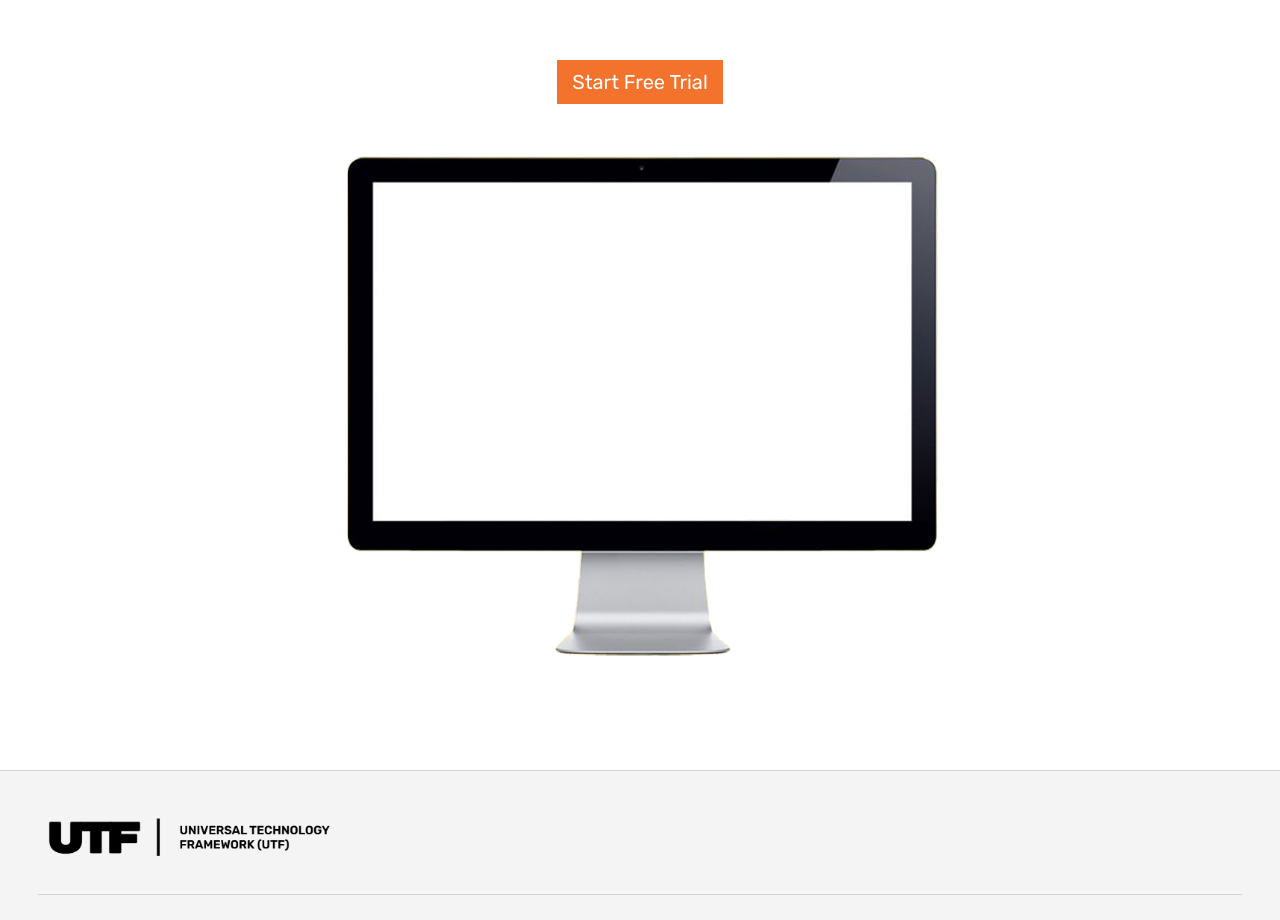
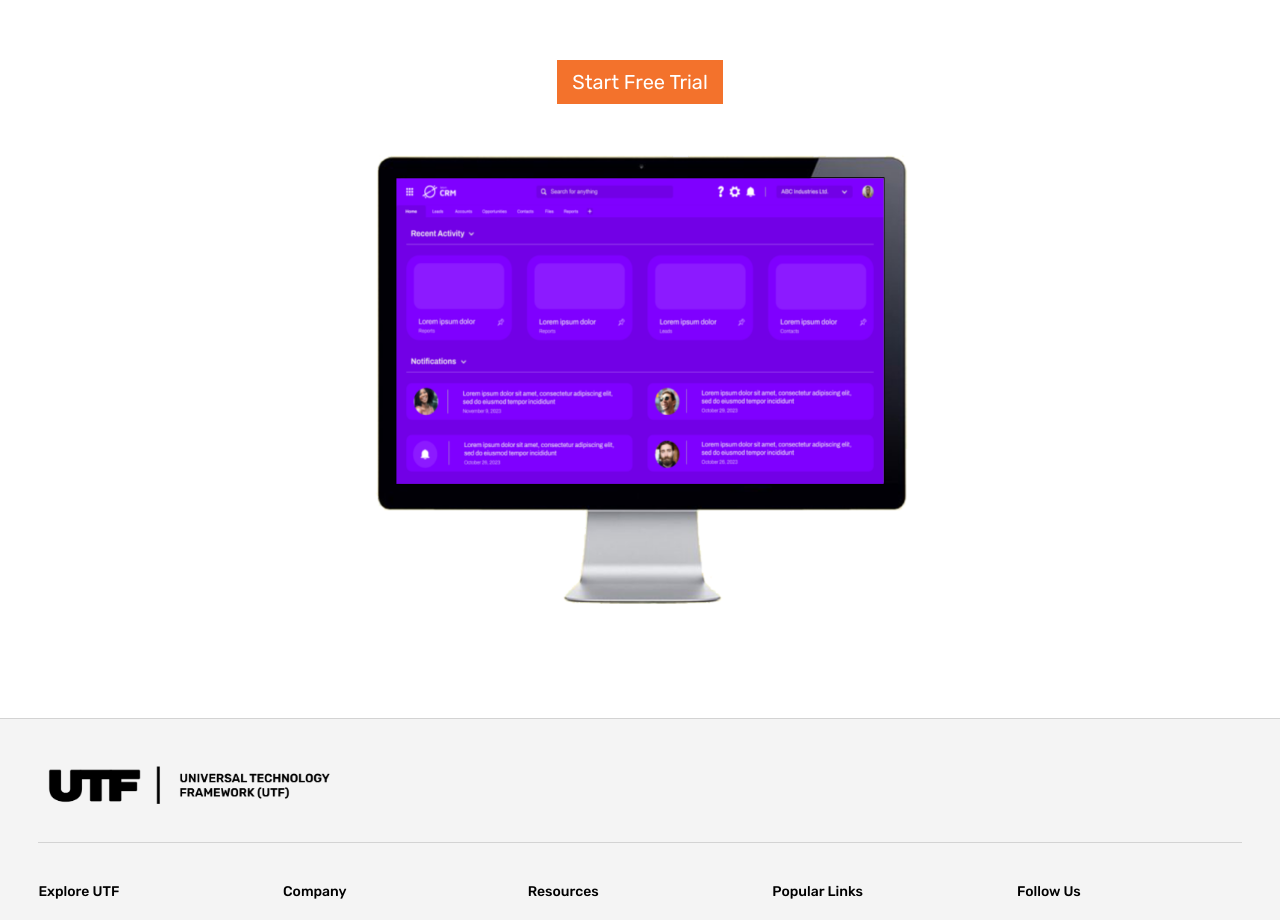
Before and after one commit to fconiglione/utf_website, a React (Create React App) app: page / in a window 1280 px wide. Shown: the part 3169-4089 px from the top of the page. Built offline with nearby package versions, Linux system fonts and the light colour scheme.

Commit message:
added an appropriate image to the landing section of the homepage

```diff
--- a/src/pages/Home.js
+++ b/src/pages/Home.js
@@ -1,6 +1,6 @@
 import React from "react";
 import Placeholder from '../assets/utf-placeholder.png';
-import Computer from '../assets/computer.png';
+import LandingImg1 from '../assets/landing-img-1.png';
 import BenefitsImg1 from '../assets/benefits-img-1.png';
 import BenefitsImg2 from '../assets/benefits-img-2.png';
 import BenefitsImg3 from '../assets/benefits-img-3.png';
@@ -157,7 +157,7 @@ function Home() {
                     <a className="btn" href="#">Start Free Trial</a>
                 </div>
                 <div>
-                    <img src={Computer} alt=""/>
+                    <img src={LandingImg1} alt=""/>
                 </div>
             </section>
         </main>
```
Also changed, not shown: src/assets/computer.png (deleted), src/assets/landing-img-1.png (added).
